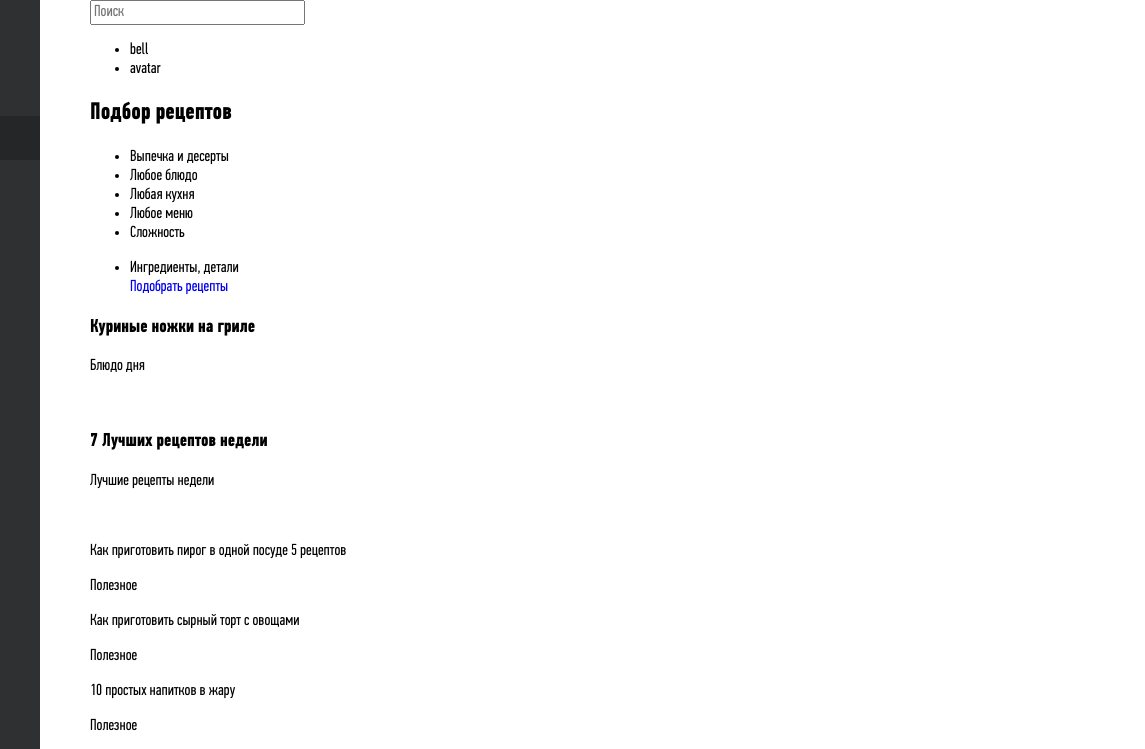
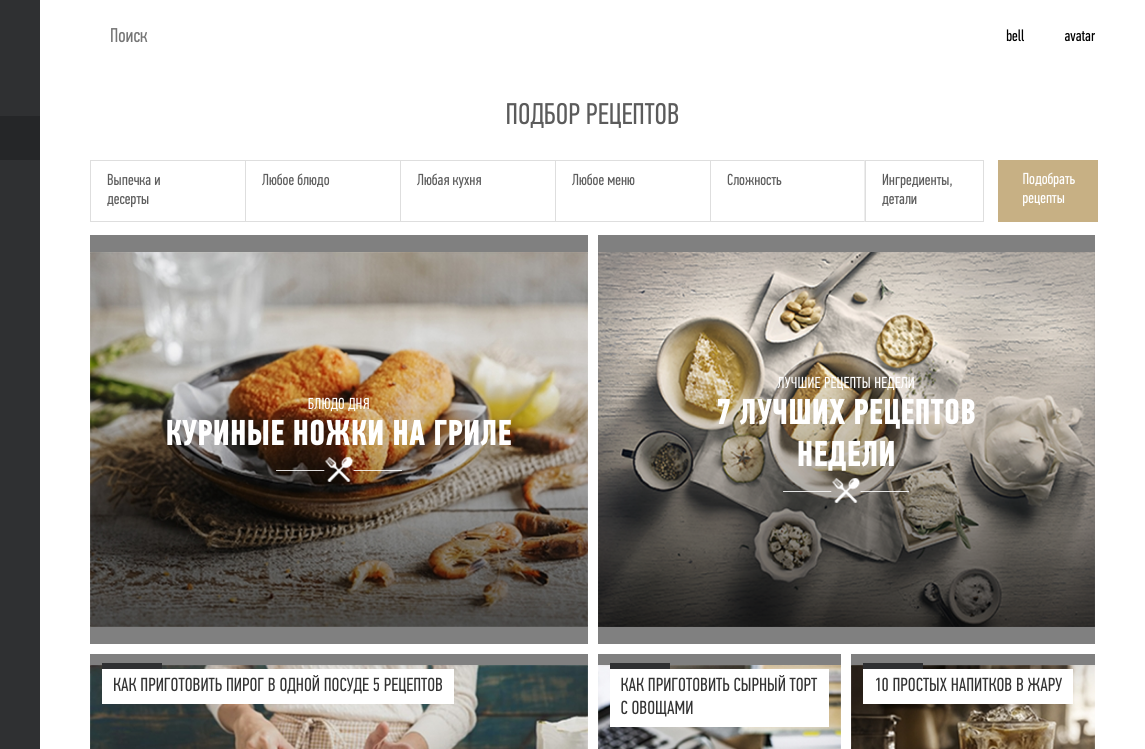
Before and after one commit to Drenyash/eda, a website: page source/index.html in a window 1280 px wide. Shown: the top 749 px of the page, 135-1280 px from the left. Drawn offline with Linux system fonts and the light colour scheme.

Commit message:
Стилизация блока с новостями рецептов

```diff
--- a/source/index.html
+++ b/source/index.html
@@ -59,8 +59,8 @@
   <main class="main">
     <div class="container">
       <header class="header">
-        <form action="#">
-          <input type="search" placeholder="Поиск">
+        <form class="header__form" action="#">
+          <input class="header__input" type="search" placeholder="Поиск">
         </form>
         <ul class="user-navigation">
           <li class="user-navigation__item">bell</li>
@@ -71,52 +71,52 @@
       <section class="recipes-filter">
         <h2 class="section__title recipes-filter__title">Подбор рецептов</h2>
         <div class="recipes-filter__miltifilter">
-          <ul class="miltifilter">
-            <li class="miltifilter">Выпечка и десерты</li>
-            <li class="miltifilter">Любое блюдо</li>
-            <li class="miltifilter">Любая кухня</li>
-            <li class="miltifilter">Любое меню</li>
-            <li class="miltifilter">Сложность</li>
+          <ul class="multifilter">
+            <li class="multifilter__item">Выпечка и десерты</li>
+            <li class="multifilter__item">Любое блюдо</li>
+            <li class="multifilter__item">Любая кухня</li>
+            <li class="multifilter__item">Любое меню</li>
+            <li class="multifilter__item">Сложность</li>
           </ul>
           <div class="recipes-filter__right">
-            <ul class="miltifilter-more">
-              <li class="miltifilter-more__item">Ингредиенты, детали</li>
-              <a class="btn" href="#">Подобрать рецепты</a>
+            <ul class="multifilter-more">
+              <li class="multifilter-more__item">Ингредиенты, детали</li>
+              <a class="btn multifilter-more__btn" href="#">Подобрать рецепты</a>
             </ul>
           </div>
         </div>
         <div class="recipes-filter__view">
-          <article class="recipes-filter__item recipes-filter__item--title">
-            <h3 class="recipes-filter__head">Куриные ножки на гриле</h3>
+          <article class="recipes-filter__item recipes-filter__item--title recipes-filter__item--first">
+            <h3 class="recipes-filter__head recipes-filter__head--title">Куриные ножки на гриле</h3>
             <p class="recipes-filter__description">Блюдо дня</p>
-            <img src="" alt="">
+            <img src="img/title-icon.png" alt="">
           </article>
-          <article class="recipes-filter__item recipes-filter__item--title">
-            <h3 class="recipes-filter__head">7 Лучших рецептов недели</h3>
+          <article class="recipes-filter__item recipes-filter__item--title recipes-filter__item--second">
+            <h3 class="recipes-filter__head recipes-filter__head--title">7 лучших рецептов<br>недели</h3>
             <p class="recipes-filter__description">Лучшие рецепты недели</p>
-            <img src="" alt="">
+            <img src="img/title-icon.png" alt="">
           </article>
-          <article class="recipes-filter__item recipes-filter__item--full">
+          <article class="recipes-filter__item recipes-filter__item--full recipes-filter__item--third">
             <p class="recipes-filter__text">Как приготовить пирог в одной посуде 5 рецептов</p>
             <div class="recipes-filter__about">Полезное</div>
           </article>
-          <article class="recipes-filter__item recipes-filter__item--half">
+          <article class="recipes-filter__item recipes-filter__item--half recipes-filter__item--fourth">
             <p class="recipes-filter__text">Как приготовить сырный торт с овощами</p>
             <div class="recipes-filter__about">Полезное</div>
           </article>
-          <article class="recipes-filter__item recipes-filter__item--half">
+          <article class="recipes-filter__item recipes-filter__item--half recipes-filter__item--fifth">
             <p class="recipes-filter__text">10 простых напитков в жару</p>
             <div class="recipes-filter__about">Полезное</div>
           </article>
-          <article class="recipes-filter__item recipes-filter__item--half">
+          <article class="recipes-filter__item recipes-filter__item--half recipes-filter__item--six">
             <p class="recipes-filter__text">Что такое мед?</p>
             <div class="recipes-filter__about">Полезное</div>
           </article>
-          <article class="recipes-filter__item recipes-filter__item--half">
+          <article class="recipes-filter__item recipes-filter__item--half recipes-filter__item--seven">
             <p class="recipes-filter__text">Как правильно замесить дрожевое тесто</p>
             <div class="recipes-filter__about">Полезное</div>
           </article>
-          <article class="recipes-filter__item recipes-filter__item--full">
+          <article class="recipes-filter__item recipes-filter__item--full recipes-filter__item--eight">
             <p class="recipes-filter__text">Человек, который делает лучшие митболы в бельгии</p>
             <div class="recipes-filter__about">Полезное</div>
           </article>
--- a/source/sass/blocks/header.scss
+++ b/source/sass/blocks/header.scss
@@ -0,0 +1,30 @@
+.header {
+  display: flex;
+  padding: 15px 0;
+  align-items: center;
+  justify-content: space-between;
+}
+
+.user-navigation {
+  display: flex;
+  margin: 0;
+  padding: 0;
+  list-style: none;
+}
+
+.user-navigation__item:last-child {
+  margin-left: 40px;
+}
+
+.header__form {
+  min-width: 50%;
+}
+
+.header__input {
+  width: 100%;
+  padding-top: 10px;
+  padding-bottom: 10px;
+  padding-left: 20px;
+  font-size: 20px;
+  border: none;
+}
--- /dev/null
+++ b/source/sass/blocks/recipes-filter.scss
@@ -0,0 +1,180 @@
+.recipes-filter__miltifilter {
+  display: flex;
+  justify-content: space-between;
+}
+
+.multifilter,
+.multifilter-more {
+  display: flex;
+  margin: 0;
+  padding: 0;
+  list-style: none;
+}
+
+.multifilter__item {
+  min-width: 155px;
+  padding: 11px 53px 11px 16px;
+  border: 1px solid #dedede;
+  border-right: none;
+  color: #5d5d5d;
+  &:last-child {
+    border-right: 1px solid #ededed;
+  }
+}
+
+.multifilter-more__item {
+  margin-right: 14px;
+  padding: 11px 30px 11px 16px;
+  border: 1px solid #dedede;
+  color: #5d5d5d;
+}
+
+.multifilter-more__btn {
+  padding: 11px 23px 11px 25px;
+  color: #fff;
+  background-color: #c7b084;
+}
+
+.recipes-filter__view {
+  display: grid;
+  margin-top: 13px;
+  grid-gap: 10px;
+  grid-template-columns: 1fr 1fr 1fr 1fr;
+}
+
+.recipes-filter__item {
+  display: flex;
+  flex-direction: column;
+  justify-content: flex-start;
+  align-items: flex-start;
+  padding: 9px 12px;
+  background-color: gray;
+  min-height: 267px;
+  background-size: 100%;
+  background-repeat: no-repeat;
+  background-position: center center;
+  transition: 0.4s;
+  &:hover {
+    background-size: 120%;
+    .recipes-filter__about {
+      font-size: 19px;
+      padding-top: 10px;
+      padding-bottom: 10px;
+      &::before {
+        height: 19px;
+      }
+    }
+  }
+}
+
+.recipes-filter__item--title {
+  display: flex;
+  flex-direction: column;
+  justify-content: center;
+  align-items: center;
+  min-height: 409px;
+}
+
+.recipes-filter__item--title,
+.recipes-filter__item--full {
+  // max-width: 543px;
+}
+
+.recipes-filter__item--half {
+  // max-width: 267px;
+}
+
+.recipes-filter__item--first {
+  grid-column: 1/3;
+  background-image: url("../../img/first.jpg");
+}
+
+.recipes-filter__item--second {
+  grid-column: 3/5;
+  background-image: url("../../img/second.webp");
+}
+
+.recipes-filter__item--third {
+  grid-column: 1/3;
+  grid-row: 2/3;
+  background-image: url("../../img/third.jpg");
+}
+
+.recipes-filter__item--fourth {
+  background-image: url("../../img/fourth.jpg");
+}
+
+.recipes-filter__item--fifth {
+  background-image: url("../../img/fifth.jpg");
+}
+
+.recipes-filter__item--six {
+  background-image: url("../../img/six.jpg");
+}
+
+.recipes-filter__item--seven {
+  background-image: url("../../img/seven.jpg");
+}
+
+.recipes-filter__item--eight {
+  grid-column: 3/5;
+  grid-row: 3/4;
+  background-image: url("../../img/eight.jpg");
+  background-position: top center;
+}
+
+.recipes-filter__head--title {
+  margin: 0;
+  font-size: 36px;
+  font-weight: 700;
+  text-transform: uppercase;
+  line-height: 42px;
+  text-align: center;
+  letter-spacing: 0.19px;
+  color: #fff;
+}
+
+.recipes-filter__description {
+  margin: 0;
+  font-size: 16px;
+  text-transform: uppercase;
+  letter-spacing: 0.19px;
+  color: #fff;
+  order: -1;
+}
+
+.recipes-filter__text {
+  position: relative;
+  display: inline-block;
+  margin: 0;
+  padding: 6px 11px;
+  font-size: 19px;
+  text-transform: uppercase;
+  color: #333;
+  background-color: #fff;
+}
+
+.recipes-filter__about {
+  position: relative;
+  display: inline-block;
+  padding: 3px 18px 3px 42px;
+  font-size: 0;
+  text-transform: uppercase;
+  background-color: #2f3032;
+  color: #fff;
+  order: -1;
+  transition: 0.4s;
+  overflow: hidden;
+  &::before {
+    content: "";
+    display: block;
+    position: absolute;
+    top: 50%;
+    left: 10px;
+    margin-top: -9.5px;
+    background-image: url("../../img/cap.png");
+    width: 19px;
+    height: 0;
+    transition: 0.2s;
+  }
+}
--- /dev/null
+++ b/source/sass/blocks/section.scss
@@ -0,0 +1,8 @@
+.section__title {
+  font-size: 30px;
+  line-height: 36px;
+  font-weight: 400;
+  text-transform: uppercase;
+  text-align: center;
+  color: #5b5b5b;
+}
--- a/source/sass/style.scss
+++ b/source/sass/style.scss
@@ -4,4 +4,7 @@
 @import "blocks/left-menu";
 @import "blocks/social";
 @import "blocks/main";
+@import "blocks/header";
+@import "blocks/section";
+@import "blocks/recipes-filter";
 @import "blocks/footer";
```
Also changed, not shown: source/css/style.css, source/css/style.min.css, source/img/ICONS.svg (added), source/img/cap.png (added), source/img/eight.jpg (added), source/img/fifth.jpg (added), source/img/first.jpg (added), source/img/fourth.jpg (added), source/img/second.webp (added), source/img/seven.jpg (added), source/img/six.jpg (added), source/img/third.jpg (added), source/img/title-icon.png (added).
